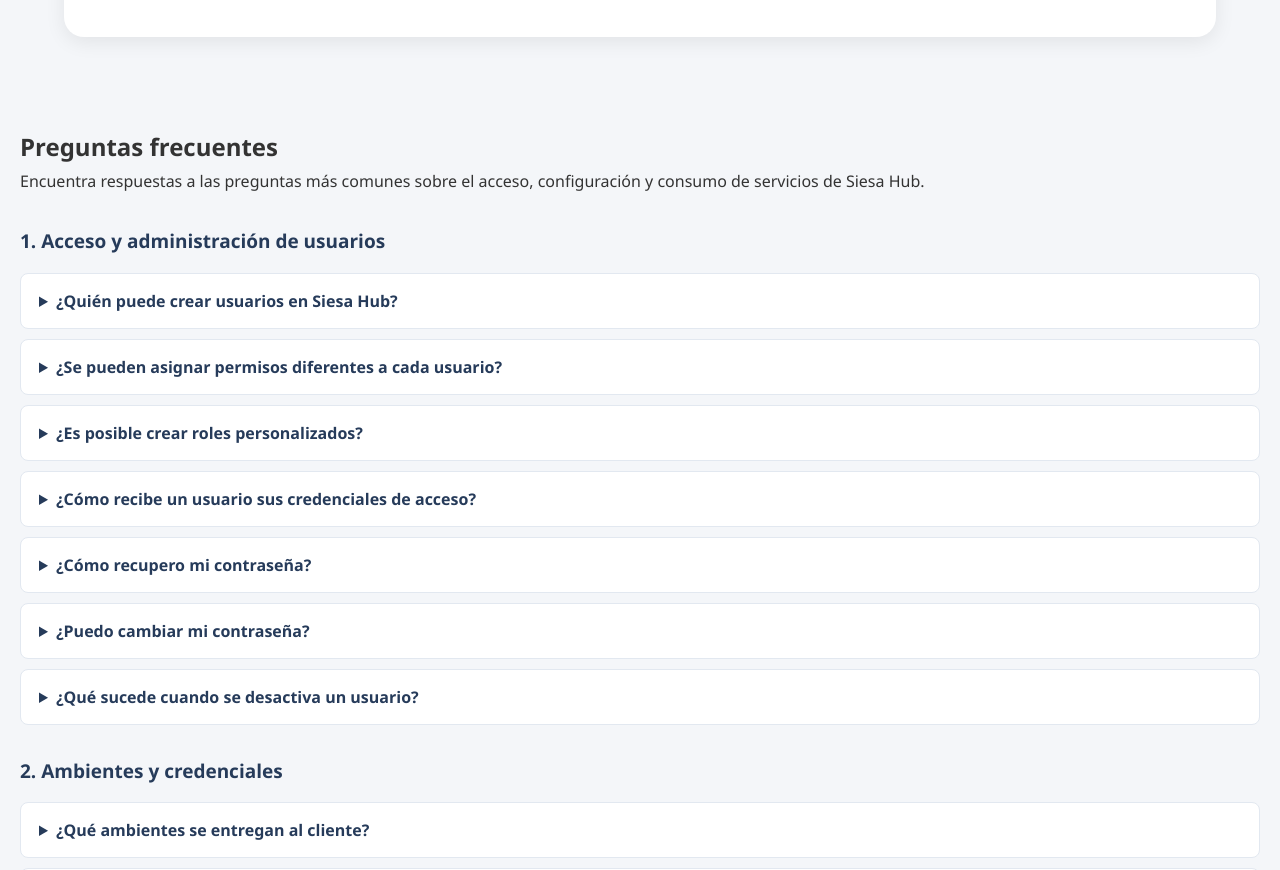
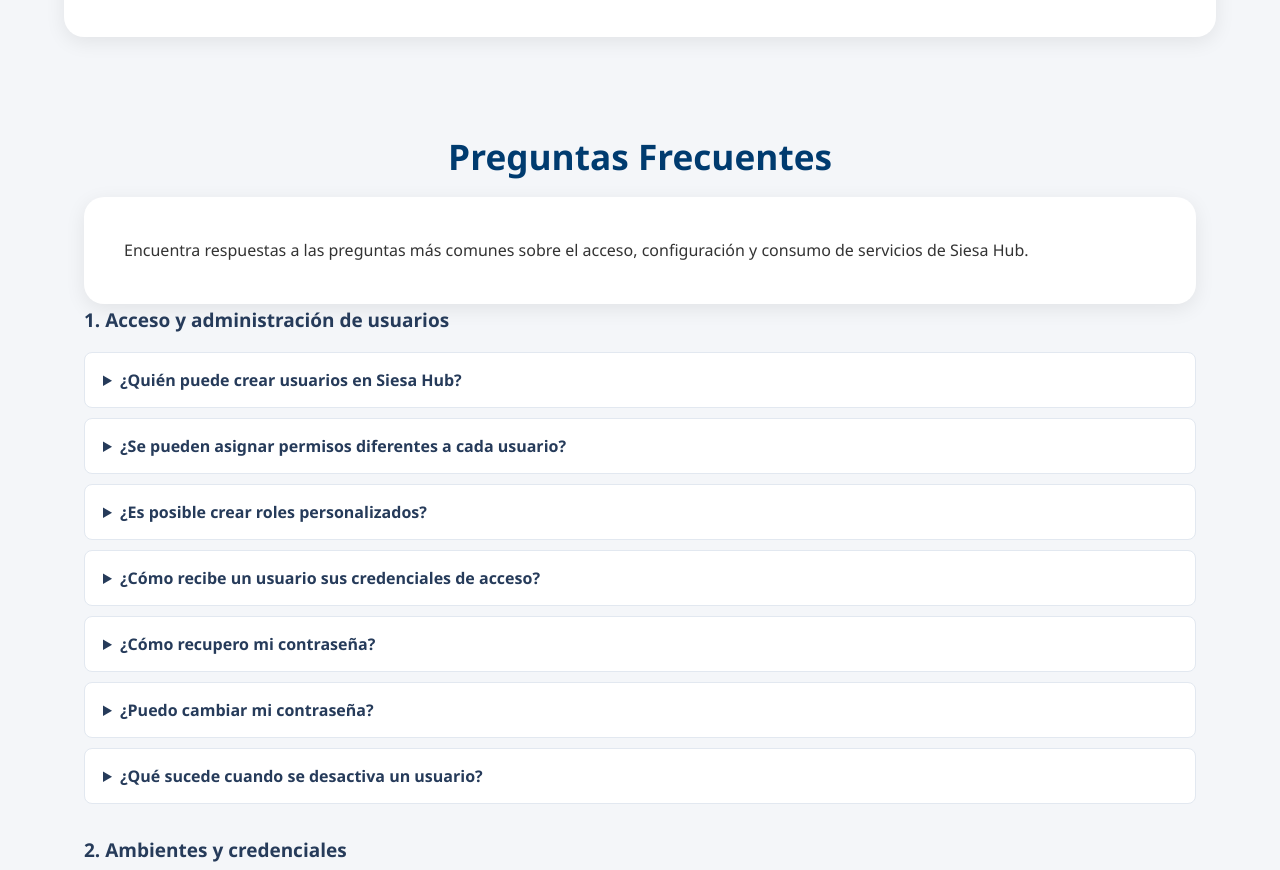
Before and after one commit to ISSergioCarvajal/SiesaHubEntrenamiento, a plain HTML site: page index.html in a window 1280 px wide. Shown: the part 9460-10330 px from the top of the page. Drawn offline with Linux system fonts and the light colour scheme.

Commit message:
Update FAQs section with new header and intro

```diff
--- a/index.html
+++ b/index.html
@@ -1604,9 +1604,11 @@ Si durante la configuración o el uso de Siesa Hub presenta dudas o inconvenient
 </section>
 
 
-<section id="preguntas-frecuentes" class="section-container">
-    <div class="section-header">
-        <h2>Preguntas frecuentes</h2>
+<section id="preguntas-frecuentes" class="container section">
+
+    <h2 class="section-title">Preguntas Frecuentes</h2>
+
+    <div class="intro faq-intro">
         <p>
             Encuentra respuestas a las preguntas más comunes sobre
             el acceso, configuración y consumo de servicios de Siesa Hub.
```
